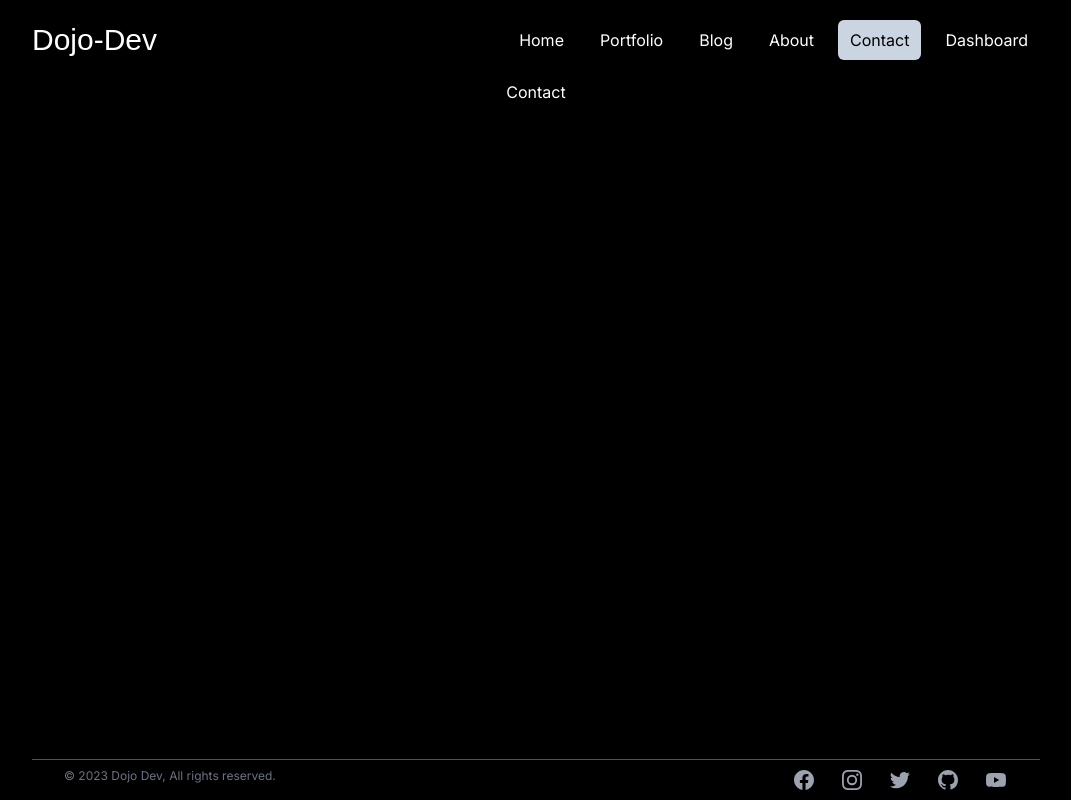
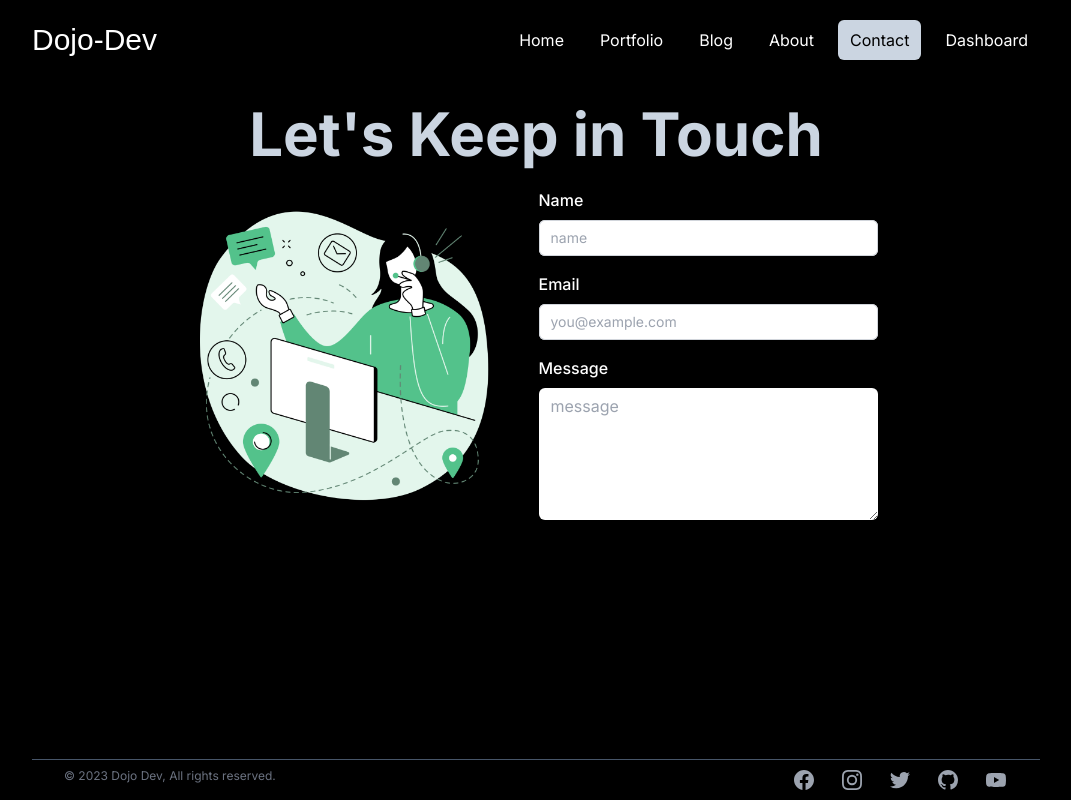
Before and after one commit to anon-pradip/dojo-dev-pofo, a Next.js app: page /contact in a window 1280 px wide. Shown: the whole page, without its empty margins (104-1175 px from the left). Built offline with nearby package versions, Linux system fonts and the light colour scheme; a web font is replaced by a local one.

Commit message:
make static contact page

```diff
--- a/app/contact/page.jsx
+++ b/app/contact/page.jsx
@@ -1,7 +1,69 @@
+import Image from "next/image";
 import React from "react";
+import ContactImage from "public/contact.png";
 
 const Contact = () => {
-  return <div>Contact</div>;
+  return (
+    <div>
+      <h1 className=" text-center text-6xl font-bold text-slate-300 py-6">
+        Let's Keep in Touch
+      </h1>
+      <div className=" flex flex-col gap-x-11 lg:flex-row justify-between items-center">
+        <div>
+          <Image src={ContactImage} height={300} width={300} />
+        </div>
+
+        {/* Form */}
+        <div>
+          <div className="">
+            <label htmlFor="name" className="block font-medium leading-6">
+              Name
+            </label>
+            <div className="mt-2">
+              <input
+                type="text"
+                name="name"
+                id="name"
+                className="block w-full rounded-md border-0 px-3 py-1.5 text-gray-900 shadow-sm ring-1 ring-inset ring-gray-300 placeholder:text-gray-400 focus:ring-2 focus:ring-inset focus:ring-indigo-600 sm:text-sm sm:leading-6"
+                placeholder="name"
+              />
+            </div>
+          </div>
+
+          <div className=" mt-4">
+            <label htmlFor="email" className="block font-medium leading-6">
+              Email
+            </label>
+            <div className="mt-2">
+              <input
+                type="email"
+                name="email"
+                id="email"
+                className="block w-full rounded-md border-0 px-3 py-1.5 text-gray-900 shadow-sm ring-1 ring-inset ring-gray-300 placeholder:text-gray-400 focus:ring-2 focus:ring-inset focus:ring-indigo-600 sm:text-sm sm:leading-6"
+                placeholder="you@example.com"
+              />
+            </div>
+          </div>
+
+          <div className=" mt-4">
+            <label htmlFor="message" className="block font-medium leading-6">
+              Message
+            </label>
+            <div className="mt-2">
+              <textarea
+                name=""
+                id=""
+                placeholder="message"
+                cols="30"
+                rows="5"
+                className="placeholder:text-gray-400 text-gray-900 rounded-md px-3 py-1.5"
+              />
+            </div>
+          </div>
+        </div>
+      </div>
+    </div>
+  );
 };
 
 export default Contact;
```
